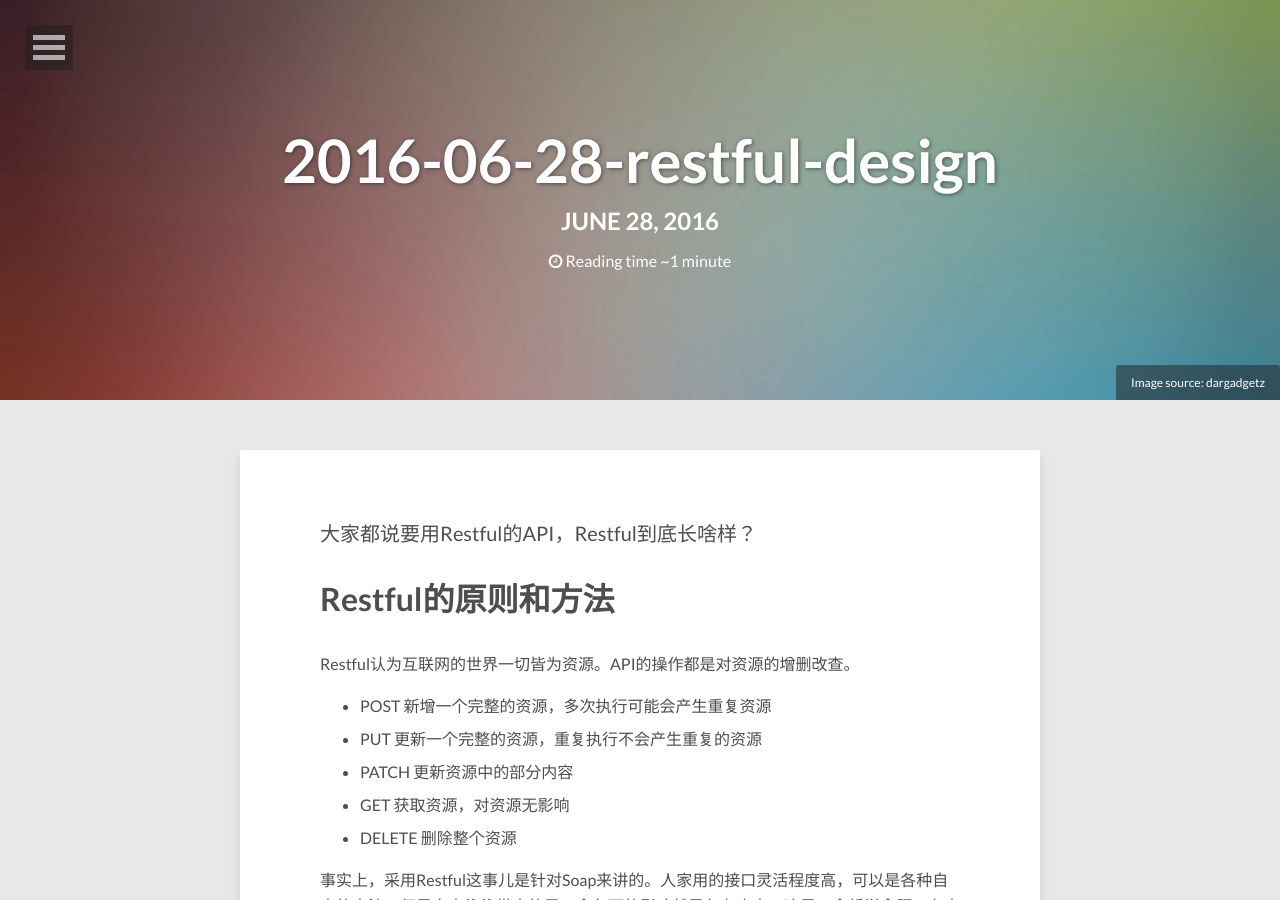
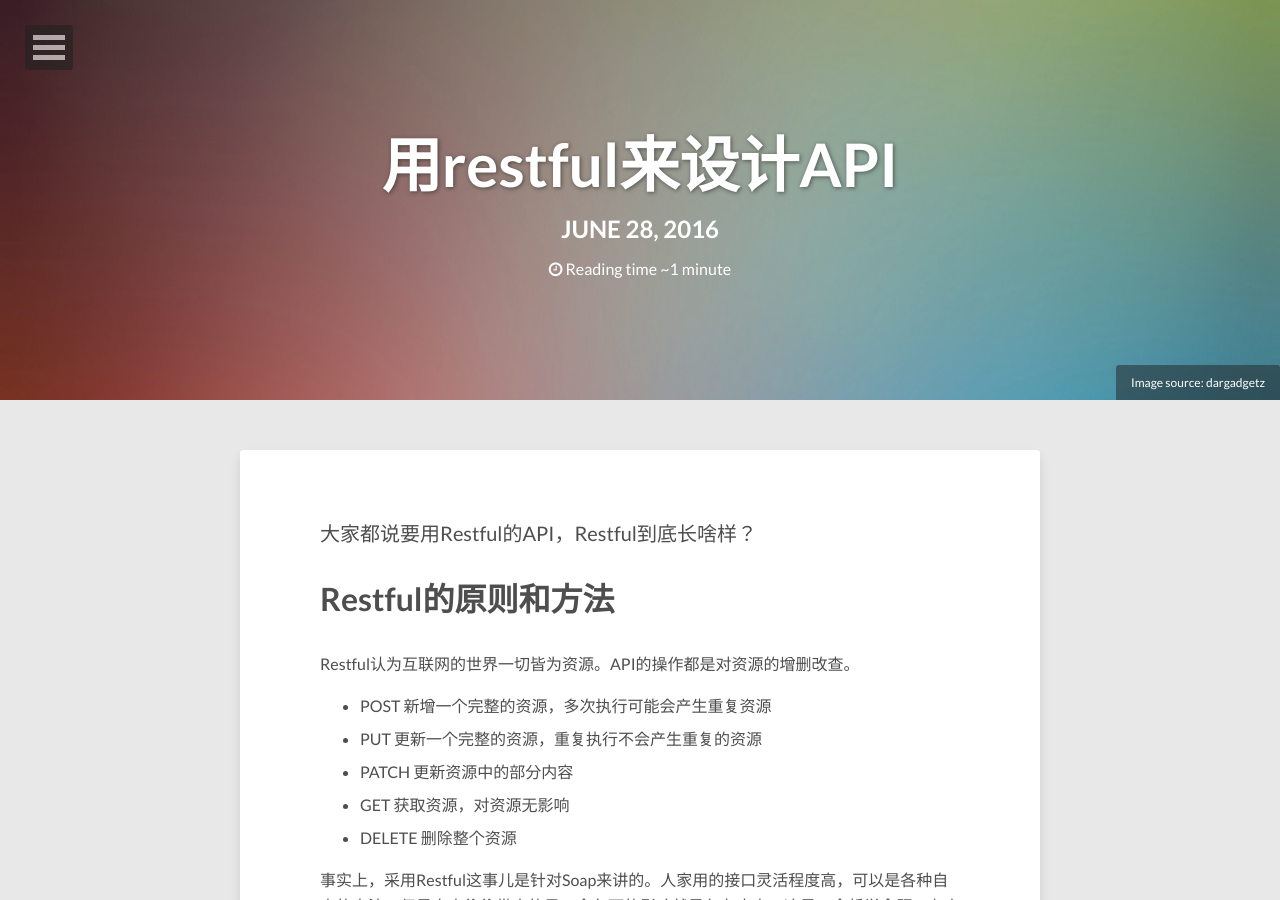
Before and after one commit to seethedoor/seethedoor.github.io, a Jekyll site: the page built from _posts/2016-06-28-restful-design.md, in a window 1280 px wide and 900 px high. Built offline with Jekyll 4.4.1, drawn with Linux system fonts in a browser that asks for light colours; nearby versions of some CDN libraries; comment, search, counter and statistics services are not loaded.

Commit message:
add new post

```diff
--- a/_posts/2016-06-28-restful-design.md
+++ b/_posts/2016-06-28-restful-design.md
@@ -1,6 +1,6 @@
 ---
 layout: post
-title: 2016-06-28-restful-design
+title: 用restful来设计API
 description:
 modified: 2016-6-28
 tags: [restful]
```
